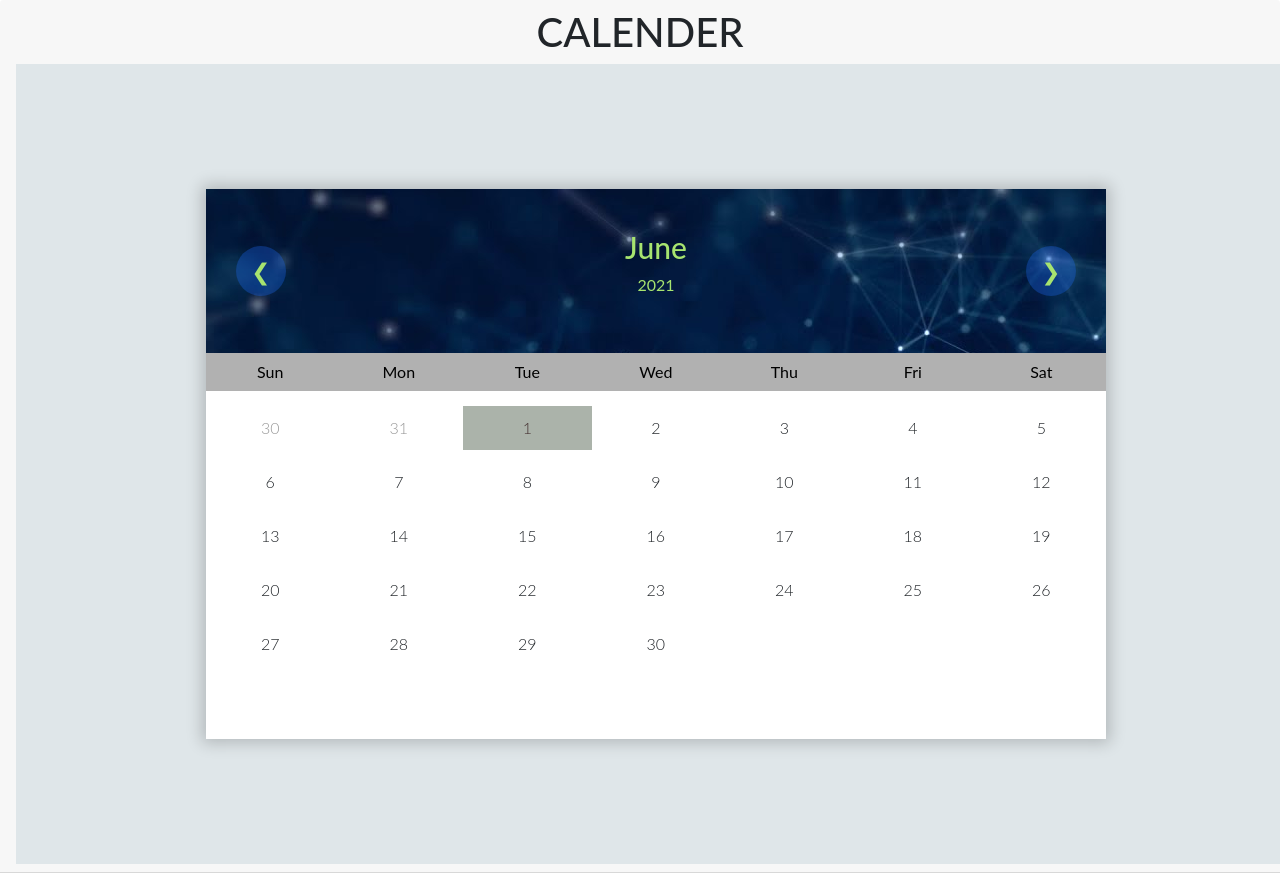
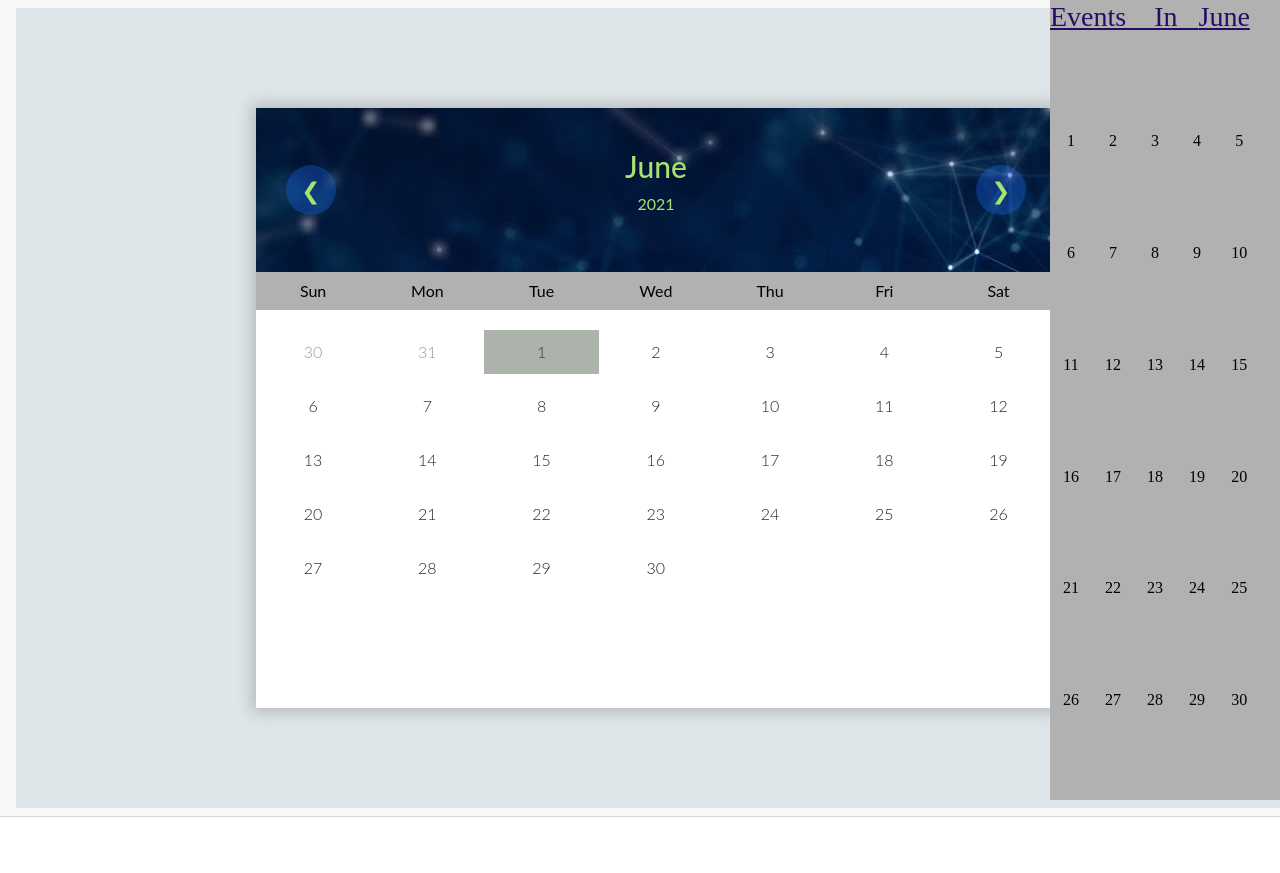
Before and after one commit to basilbabu3196/TrainingGlobalInfonet, a React (Create React App) app in the folder Calender/calender/: page / in a window 1280 px wide. After the commit the page ends 817 px from the top, so only its background shows below. Built offline with nearby package versions, Linux system fonts and the light colour scheme.

Commit message:
8-6 7:20 pm

```diff
--- a/Calender/calender/src/Calender.js
+++ b/Calender/calender/src/Calender.js
@@ -10,6 +10,7 @@ var dt = new Date();
     const [dtMonth,setDtMonth] = useState(dt.getMonth())
     const [cells,setCells] = useState([])
     const [cell,setCell] = useState([])
+    const [celle,setCelle] = useState([])
 
   var state={
 
@@ -19,6 +20,9 @@ var dt = new Date();
       }
       var firstStringChar = state.curTime.substring(0, 1);
       var LastStringChar = state.curTime.substring(4,8);
+
+
+     // const Ent= localStorage.getItem('evt');
     dt.setDate(1);
     var day = dt.getDay();
     var today = new Date();
@@ -49,21 +53,32 @@ var dt = new Date();
     ]
    var monthdata = months[dt.getMonth()];
    console.log(dt.getMonth())
-var years= dt.getFullYear()
+    var years= dt.getFullYear()
    useEffect(()=>{
-var tcells = []
-var tcell = []
+    var tcells = []
+    var tcell = []
+    var tcelle=[]
     for (var x = day; x > 0; x--) {
         tcell.push(prevDate - x + 1)
      }
      console.log(day);
      for (var i = 1; i <= endDate; i++) {
+
       if (i == today.getDate() && dt.getMonth() == today.getMonth())  tcells.push(i)
       else
       tcells.push(i)
   }
+  for (var i = 1; i <= endDate; i++) {
+
+   var Ent=localStorage.getItem(i+monthdata);
+
+   tcelle.push(i+Ent)
+
+}
+
   setCell(tcell)
   setCells(tcells)
+  setCelle(tcelle)
    },[dtMonth])
 
 
@@ -98,10 +113,8 @@ var tcell = []
 
 
 
-return<center><div> <div className="card-header">
-    <h1>CALENDER</h1>
-
-    <div class="wrapper">
+return<center><div className="card-header">
+     <div class="wrapper">
             <div class="calendar">
 
                 <div class="month">
@@ -183,12 +196,25 @@ return<center><div> <div className="card-header">
 
 
                 </div>
+
             </div>
+
         </div>
 
     </div>
+    <div className="repevent" ><center><h3><u> Events&nbsp; &nbsp; In&nbsp;&nbsp;  {monthdata}</u></h3></center>
 
-    </div>
+{
+
+celle.map((user) => (
+<div>{user}</div>
+))
+
+}
+
+
+</div>
+
 
 
 
--- a/Calender/calender/src/calender.css
+++ b/Calender/calender/src/calender.css
@@ -24,8 +24,8 @@ body {
 
 .calendar {
     margin: auto;
-    width: 900px;
-    height: 550px;
+    width: 800px;
+    height: 600px;
     background-color: #fff;
     box-shadow: 0px 0px 15px 4px rgba(0, 0, 0, 0.2);
 
@@ -51,15 +51,18 @@ body {
 
 .days {
     font-weight: 300;
-    padding: 15px 0;
+    padding: 20px 0;
     display: flex;
     flex-wrap: wrap;
+
 }
 
 .weekdays div,
 .days div {
     text-align: center;
     width: 14.28%;
+
+
 }
 
 .days div {
@@ -75,7 +78,6 @@ body {
 #dates
 {
   border: rgb(212, 205, 218);
-
 
 }
 
@@ -230,8 +232,9 @@ body {
    background-color: #ebebeb;
 
     }
-    .x{
-     position: absolute;
+
+   .x{
+      position: absolute;
       top: 0px;
       right: 0px;
       height: 50px;
@@ -239,18 +242,19 @@ body {
       color: rgba(255, 255, 255, 0.877);
       background-color: #e7003a;
     }
-    .event{  position: absolute;
-             bottom: 30px;
-              left: 10px;
-            width: 300px;
-            padding: 10px 10px;
+    .event{
+       position: absolute;
+       bottom: 30px;
+       left: 10px;
+       width: 480px;
+       padding: 10px 10px;
     }
     .evt
     {
       position: absolute;
       bottom:100px;
       left: 10px;
-      width:500px;
+      width:580px;
       height:350px;
       border: black;
       border-style: groove;
@@ -259,12 +263,12 @@ body {
     {
       position: absolute;
       bottom: 30px;
-      right: 100px;
+      right: 10px;
       padding:10px 24px;
       color: rgb(250, 250, 250);
       background-color: rgb(7, 72, 204);
       font-family:'Gill Sans', 'Gill Sans MT', Calibri, 'Trebuchet MS', sans-serif;
-      width: 110px;
+      width: 90px;
       height: 50px;
     }
     .addEvt
@@ -284,7 +288,7 @@ body {
       padding: 5px 2px;
       background-color: rgb(120, 221, 73);
       border-radius: 5px;
-      width: 300px;
+      width: 400px;
     }
     .mdj
     {
@@ -295,3 +299,26 @@ body {
       padding: 5px 2px;
 
     }
+
+    .repevent
+    {
+      display: flex;
+      flex-wrap: wrap;
+      position: absolute;
+     right:0px;
+     bottom: 0px;
+      background-color: #b1b1b1;
+      color: rgba(33, 4, 100, 0.952);
+      width: 230px;
+      height: 100%;
+
+      font-family: 'Times New Roman', Times, serif;
+
+
+    }
+
+    .repevent div {
+      text-align: center;
+      width:18.28%;
+      color: rgb(0, 0, 0);
+  }
--- a/Calender/calender/src/model.js
+++ b/Calender/calender/src/model.js
@@ -4,9 +4,12 @@ import 'bootstrap/dist/css/bootstrap.min.css'
 const Model = ({handleClose}) => {
   const[toDos,setTodos]=useState([])
 const[toDo,setTodo]=useState('')
+ console.log(toDos);
 
 const datea= localStorage.getItem('event');
 const eventmont=localStorage.getItem('eventmont');
+var datee=datea+eventmont
+localStorage.setItem(datee,toDos)
 
 
   return (
@@ -20,16 +23,17 @@ const eventmont=localStorage.getItem('eventmont');
         <span className="mdj"> {eventmont}{datea}</span> &nbsp; &nbsp; {value}
 
 
-         </div><br></br></div> )
+       </div><br></br></div> )
   })}
       </div>
       <button className="x" onClick={handleClose}>X</button><br></br><br></br>
       <br></br><br></br>
-      <input value={toDo} onChange={(e)=>setTodo(e.target.value)} type="text" className="event" placeholder="🖊️ Bithday,Holyday,etc..." />
+      <input value={toDo}  onChange={(e)=>setTodo(e.target.value)} type="text" className="event" placeholder="🖊️ Bithday,Holyday,etc..." />
 
     <button className="EVNT" onClick={()=>setTodos([...toDos,toDo]  ) } type="submit">ADD</button>
 
     </div>
+
   );
 };
 export {Model};
```
